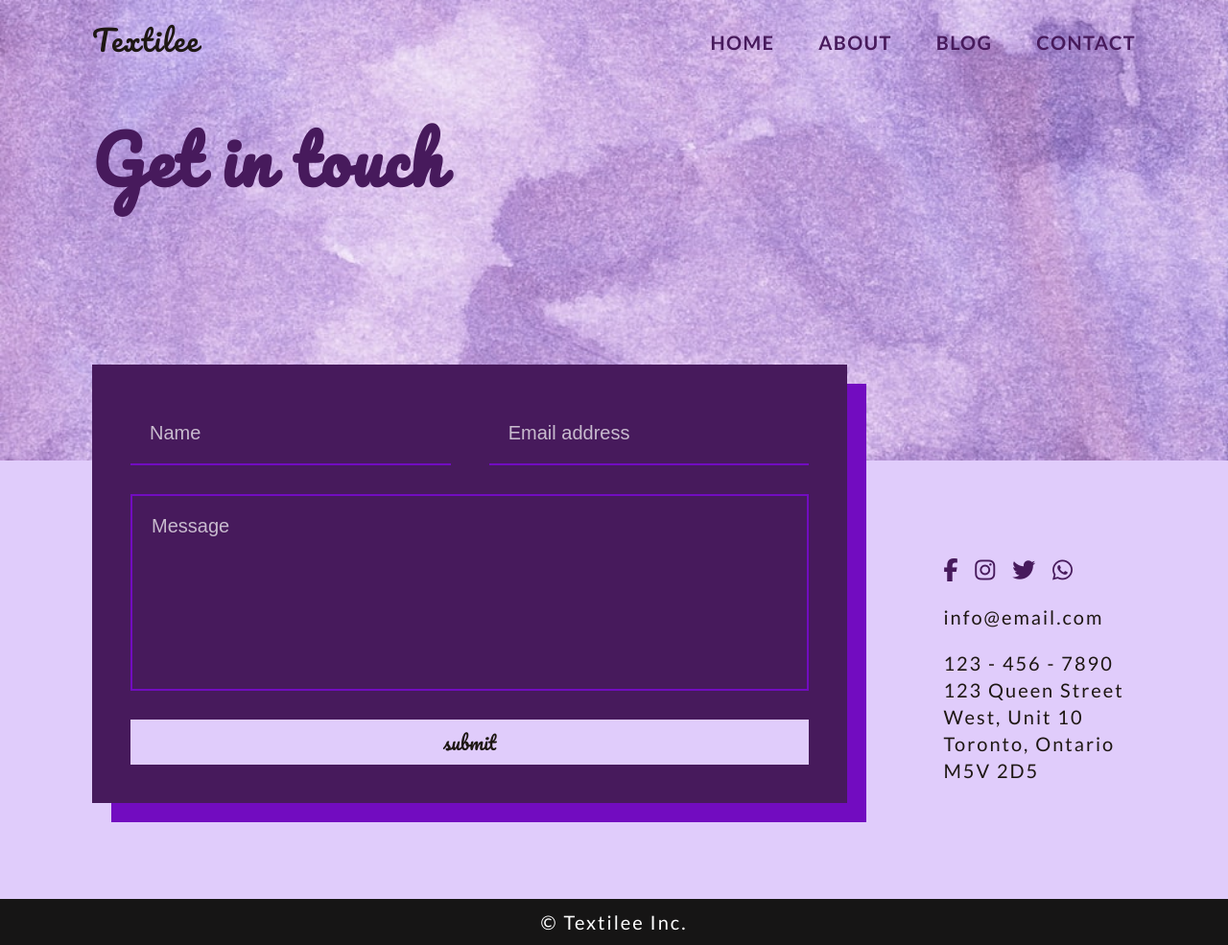
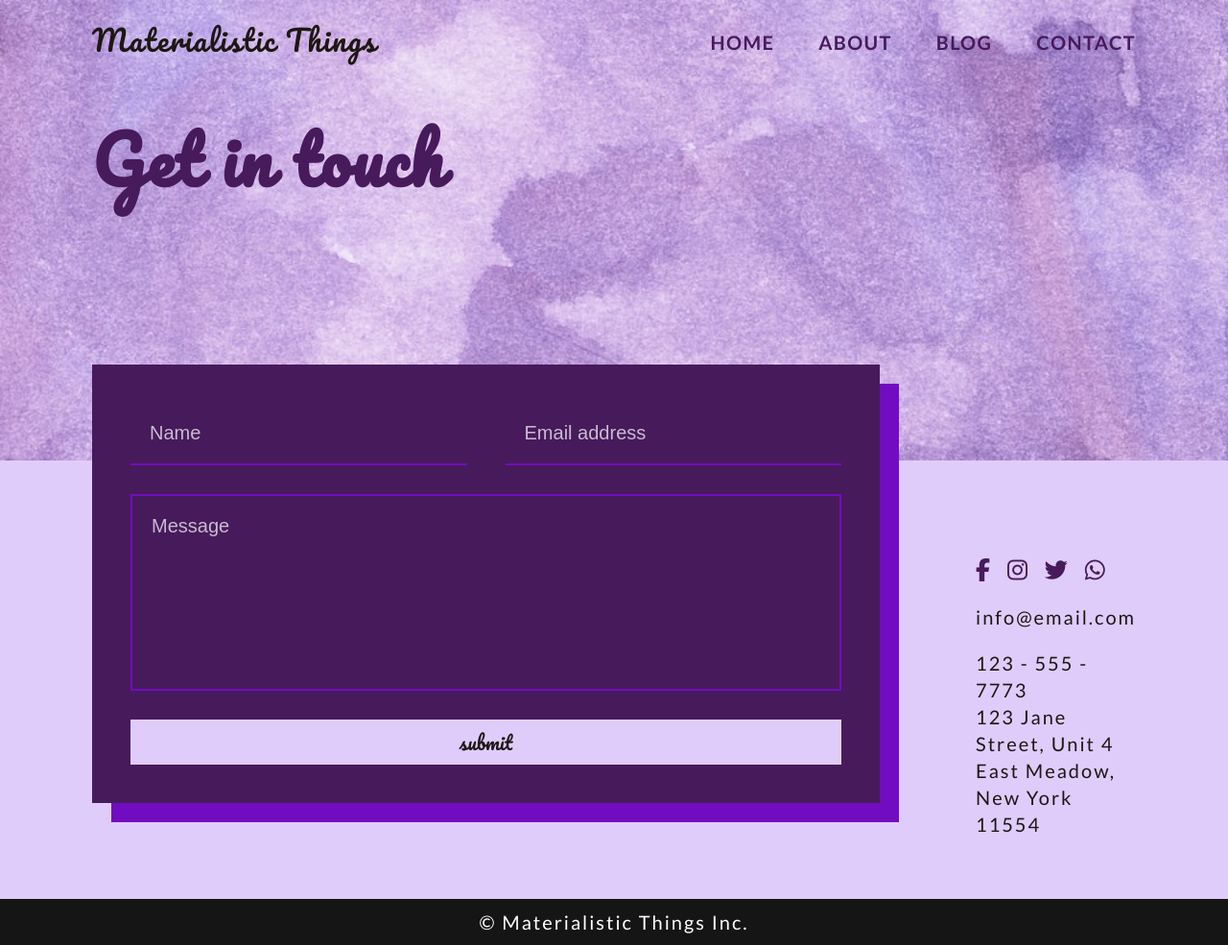
Before and after one commit to nfahmed11/Materialistic-Things, a plain HTML site: page contact.html in a window 1280 px wide. Shown: the whole page at 96% size. Drawn offline with Linux system fonts and the light colour scheme.

Commit message:
Add files via upload

```diff
--- a/contact.html
+++ b/contact.html
@@ -4,7 +4,7 @@
     <meta charset="UTF-8" />
     <meta name="viewport" content="width=device-width, initial-scale=1.0" />
     <meta http-equiv="X-UA-Compatible" content="ie=edge" />
-    <title>Textilee</title>
+    <title>Materialistic Things</title>
     <link
       href="https://fonts.googleapis.com/css?family=Lato:400,700|Pacifico&display=swap"
       rel="stylesheet"
@@ -20,7 +20,7 @@
       <header class="header-contact">
         <div class="wrapper">
           <div class="header-top-bar">
-            <p class="logo">Textilee</p>
+            <p class="logo">Materialistic Things</p>
 
             <input type="checkbox" id="menu-toggle" name="menu-toggle" />
             <nav class="header-nav">
@@ -88,17 +88,17 @@
             </div>
             <p>info@email.com</p>
 
-            <p>123 - 456 - 7890</p>
-            <p>123 Queen Street West, Unit 10</p>
-            <p>Toronto, Ontario</p>
-            <p>M5V 2D5</p>
+            <p>123 - 555 - 7773</p>
+            <p>123 Jane Street, Unit 4</p>
+            <p>East Meadow, New York</p>
+            <p>11554</p>
           </div>
         </section>
       </main>
     </div>
 
     <footer>
-      <p>&copy; Textilee Inc.</p>
+      <p>&copy; Materialistic Things Inc.</p>
     </footer>
   </body>
 </html>
```
Also changed, not shown: about.html (+1 -1 lines), blog.html (+3 -3 lines), index.html (+4 -4 lines).
